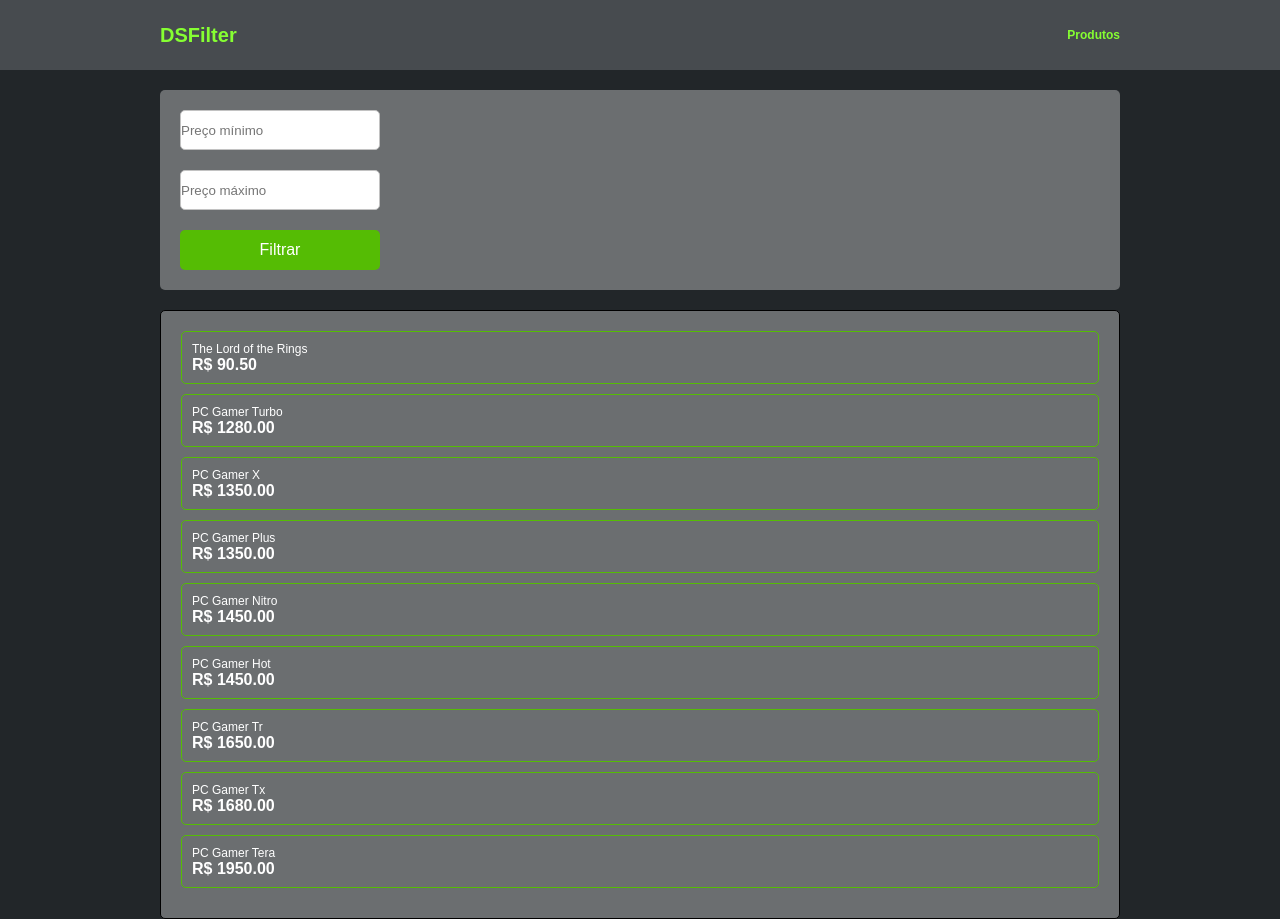
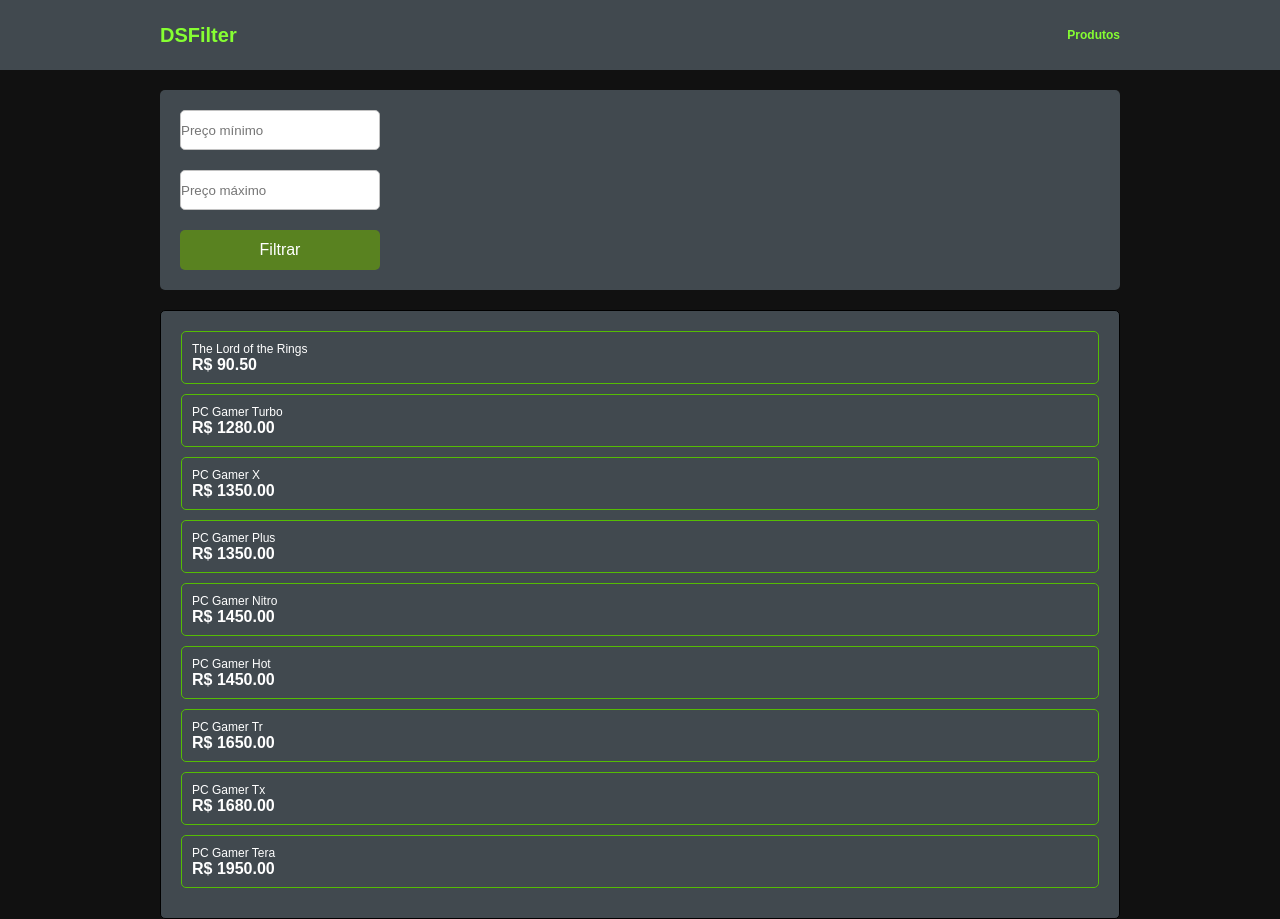
Before and after one commit to Caelest1s/DSFilter, a React (Vite) app: page / in a window 1280 px wide. Built offline with nearby package versions, Linux system fonts and the light colour scheme.

Commit message:
style: modify color layout

```diff
--- a/src/index.css
+++ b/src/index.css
@@ -2,18 +2,18 @@
   /* Variable COLOR CSS */
   --dsf-color-default-font: #FFFFFF;
   /* --dsf-color-default-background: #FFFFFF; */
-  --dsf-color-default-background: #6B6E70;
+  --dsf-color-default-background: #41494f;
   /* Header */
   /* --dsf-color-header-background: #55BC04; */
-  --dsf-color-header-background: #474B4F;
+  --dsf-color-header-background: #41494f;
   /* --dsf-color-header-font: #FFFFFF; */
   --dsf-color-header-font: #86FF32;
   /* Body */
   /* --dsf-color-body-background: #C2C2C2; */
-  --dsf-color-body-background: #222629;
+  --dsf-color-body-background: #111111;
   /* Button */
   /* --dsf-color-button-background: #55BC04; */
-  --dsf-color-button-background: #55BC04;
+  --dsf-color-button-background: #598220;
   --dsf-color-button-font: #FFFFFF;
   /* Field Input */
   --dsf-color-input-border: #C2C2C2;
```
